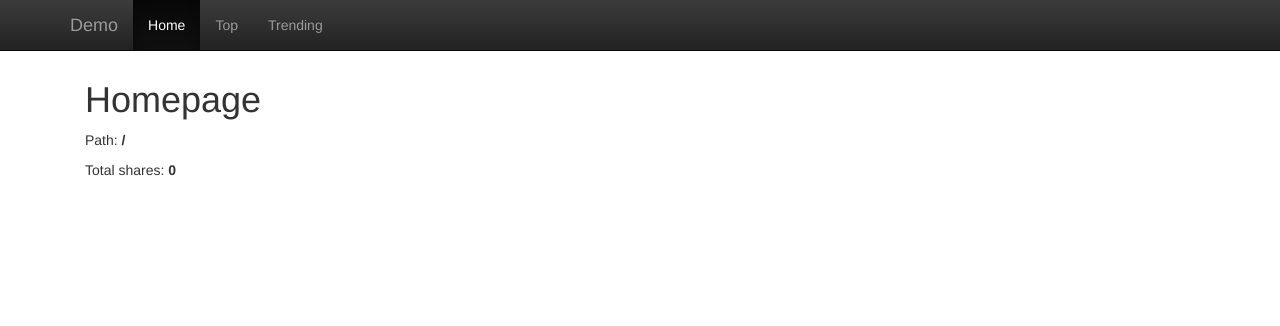
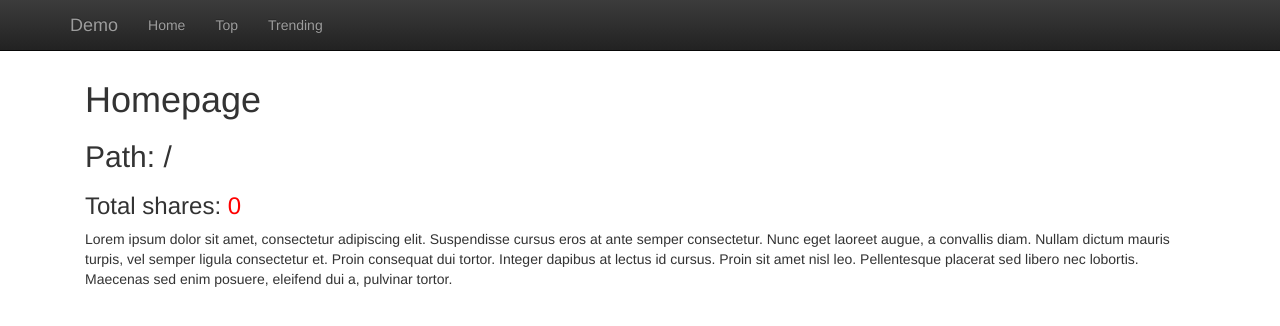
Before and after one commit to 9dev/django-fb-rank, a Django app: page / in a window 1280 px wide. Shown: the top 326 px of the page. Run offline with Django 3.2, Linux system fonts and the light colour scheme; data comes from the database, SQL or seed files in the repository; some libraries are stand-ins or nearby versions.

Commit message:
Improved demo design a little bit.

```diff
--- a/demo/main/static/main/base.css
+++ b/demo/main/static/main/base.css
@@ -5,3 +5,12 @@ body {
 .starter-template {
   padding: 10px 15px;
 }
+
+#id_rank {
+    color: red;
+}
+
+.list-group-item {
+    display: list-item;
+    font-size: 20px;
+}
--- a/demo/main/templates/base.html
+++ b/demo/main/templates/base.html
@@ -33,7 +33,7 @@
             </div>
             <div id="navbar" class="collapse navbar-collapse">
                 <ul class="nav navbar-nav">
-                    <li class="active"><a href="/">Home</a></li>
+                    <li><a href="/">Home</a></li>
                     <li><a href="{% url 'top_item_list' %}">Top</a></li>
                     <li><a href="{% url 'trending_item_list' %}">Trending</a></li>
                 </ul>
--- a/demo/main/templates/main/item_detail.html
+++ b/demo/main/templates/main/item_detail.html
@@ -5,6 +5,7 @@
 
 {% block content %}
     <h1>{{ item.name }}</h1>
-    <p>Path: <b>/{{ item.slug }}</b></p>
-    <p>Total shares: <strong id="id_rank">{% get_rank item %}</strong></p>
+    <h2>Path: /{{ item.slug }}</h2>
+    <h3>Total shares: <span id="id_rank">{% get_rank item %}</span></h3>
+    <p>Lorem ipsum dolor sit amet, consectetur adipiscing elit. Suspendisse cursus eros at ante semper consectetur. Nunc eget laoreet augue, a convallis diam. Nullam dictum mauris turpis, vel semper ligula consectetur et. Proin consequat dui tortor. Integer dapibus at lectus id cursus. Proin sit amet nisl leo. Pellentesque placerat sed libero nec lobortis. Maecenas sed enim posuere, eleifend dui a, pulvinar tortor.</p>
 {% endblock content %}
--- a/demo/main/templates/main/top_item_list.html
+++ b/demo/main/templates/main/top_item_list.html
@@ -3,10 +3,10 @@
 {% block title %}Top items{% endblock title %}
 
 {% block content %}
-    <h1>Top</h1>
-    <ol>
+    <h1>Top items</h1>
+    <ol class="list-group">
         {% for item in object_list %}
-            <li>
+            <li class="list-group-item">
                 <a href="{{ item.get_absolute_url }}">
                     /{{ item.slug }}
                 </a>
--- a/demo/main/templates/main/trending_item_list.html
+++ b/demo/main/templates/main/trending_item_list.html
@@ -3,10 +3,10 @@
 {% block title %}Trending items{% endblock title %}
 
 {% block content %}
-    <h1>Trending</h1>
-    <ol>
+    <h1>Trending items</h1>
+    <ol class="list-group">
         {% for item in object_list %}
-            <li>
+            <li class="list-group-item">
                 <a href="{{ item.get_absolute_url }}">
                     /{{ item.slug }}
                 </a>
```
